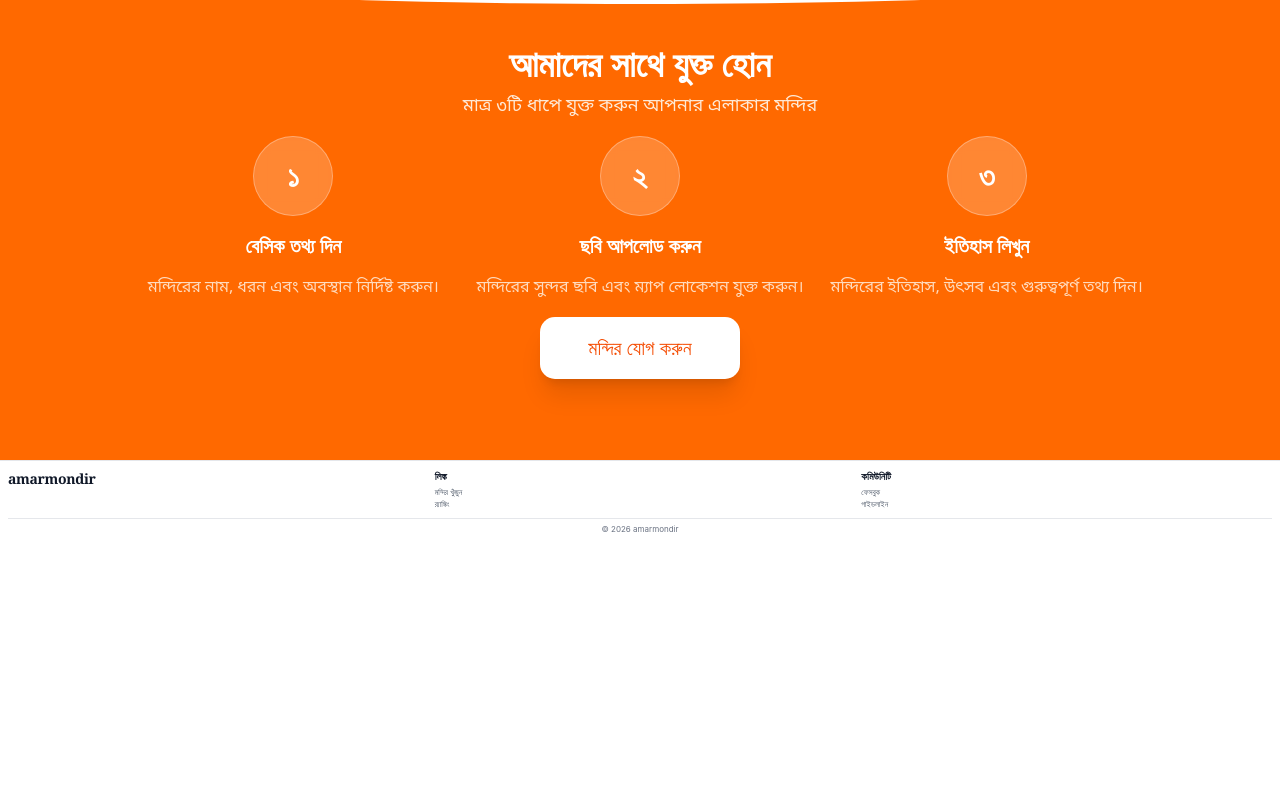
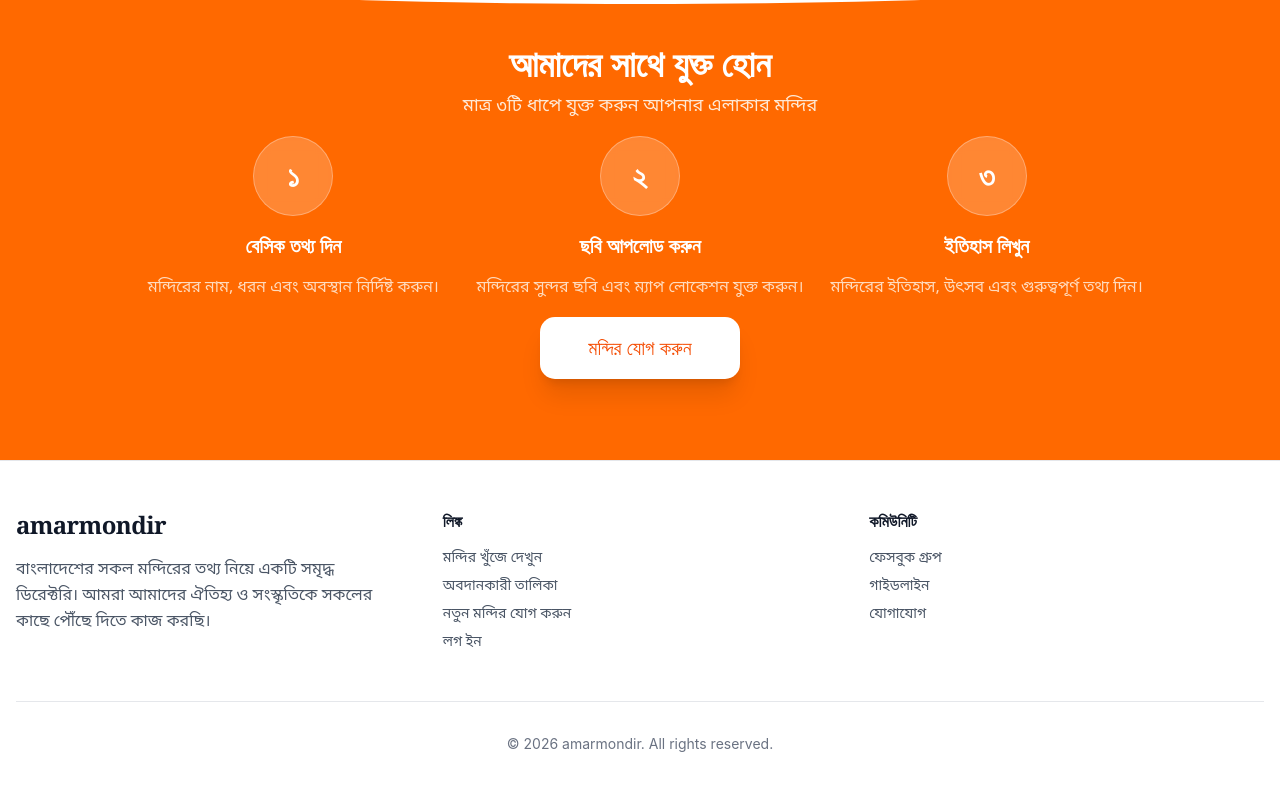
Before and after one commit to upperlower4/amarmondir, a Next.js app: page / in a window 1280 px wide. Shown: the part 1731-2517 px from the top of the page. Before the commit the page ends 2274 px from the top, so only its background shows below. Built offline with nearby package versions, Linux system fonts and the light colour scheme; no server answers; the database is empty.

Commit message:
feat: Improve UI spacing and text for better readability
Updates the footer and navigation components with increased padding, adjusted font sizes, and more descriptive text. This enhances the overall user experience by improving visual hierarchy and clarity.

```diff
--- a/src/components/Footer.tsx
+++ b/src/components/Footer.tsx
@@ -2,33 +2,39 @@ import Link from 'next/link';
 
 export function Footer() {
   return (
-    <footer className="border-t bg-white py-2">
-      <div className="container mx-auto px-2">
-        <div className="flex justify-between gap-2 md:gap-4">
-          <div className="hidden md:block flex-1">
-            <Link href="/" className="flex items-center gap-1">
-              <span className="text-sm font-bold tracking-tight text-gray-900 font-serif">
+    <footer className="border-t bg-white pt-12 pb-8">
+      <div className="container mx-auto px-4">
+        <div className="flex flex-col md:flex-row justify-between gap-8">
+          <div className="flex-1">
+            <Link href="/" className="flex items-center gap-2 mb-4">
+              <span className="text-2xl font-bold tracking-tight text-gray-900 font-serif">
                 amarmondir
               </span>
             </Link>
+            <p className="text-gray-600 max-w-sm bengali-text leading-relaxed">
+              বাংলাদেশের সকল মন্দিরের তথ্য নিয়ে একটি সমৃদ্ধ ডিরেক্টরি। আমরা আমাদের ঐতিহ্য ও সংস্কৃতিকে সকলের কাছে পৌঁছে দিতে কাজ করছি।
+            </p>
           </div>
-          <div className="hidden md:block flex-1">
-            <h3 className="font-bold text-[10px] mb-0.5">লিঙ্ক</h3>
-            <ul className="flex flex-col text-[8px] text-gray-600">
-              <li><Link href="/directory" className="hover:text-orange-600">মন্দির খুঁজুন</Link></li>
-              <li><Link href="/leaderboard" className="hover:text-orange-600">র‍্যাঙ্কিং</Link></li>
+          <div className="flex-1">
+            <h3 className="font-bold mb-4">লিঙ্ক</h3>
+            <ul className="space-y-2 text-sm text-gray-600 bengali-text">
+              <li><Link href="/directory" className="hover:text-orange-600">মন্দির খুঁজে দেখুন</Link></li>
+              <li><Link href="/leaderboard" className="hover:text-orange-600">অবদানকারী তালিকা</Link></li>
+              <li><Link href="/add-temple" className="hover:text-orange-600">নতুন মন্দির যোগ করুন</Link></li>
+              <li><Link href="/login" className="hover:text-orange-600">লগ ইন</Link></li>
             </ul>
           </div>
-          <div className="hidden md:block flex-1">
-            <h3 className="font-bold text-[10px] mb-0.5">কমিউনিটি</h3>
-            <ul className="flex flex-col text-[8px] text-gray-600">
-              <li><Link href="#" className="hover:text-orange-600">ফেসবুক</Link></li>
+          <div className="flex-1">
+            <h3 className="font-bold mb-4">কমিউনিটি</h3>
+            <ul className="space-y-2 text-sm text-gray-600 bengali-text">
+              <li><Link href="#" className="hover:text-orange-600">ফেসবুক গ্রুপ</Link></li>
               <li><Link href="#" className="hover:text-orange-600">গাইডলাইন</Link></li>
+              <li><Link href="#" className="hover:text-orange-600">যোগাযোগ</Link></li>
             </ul>
           </div>
         </div>
-        <div className="mt-2 pt-1 border-t text-center text-[8px] text-gray-500">
-          <p>© {new Date().getFullYear()} amarmondir</p>
+        <div className="mt-12 pt-8 border-t text-center text-sm text-gray-500">
+          <p>© {new Date().getFullYear()} amarmondir. All rights reserved.</p>
         </div>
       </div>
     </footer>
--- a/src/components/Navbar.tsx
+++ b/src/components/Navbar.tsx
@@ -58,10 +58,10 @@ export function Navbar() {
         <div className="flex items-center gap-2 sm:gap-3 shrink-0">
           {user ? (
             <>
-              <Button asChild size="sm" className="hidden sm:flex items-center gap-2 bg-orange-500 hover:bg-orange-600">
-                <Link href="/add-temple">
-                  <Plus className="h-4 w-4" />
-                  নতুন মন্দির
+              <Button asChild size="sm" className="hidden sm:flex items-center gap-1.5 px-3 bg-orange-500 hover:bg-orange-600 whitespace-nowrap">
+                <Link href="/add-temple" className="flex items-center gap-1.5">
+                  <Plus className="h-4 w-4 shrink-0" />
+                  <span>নতুন মন্দির</span>
                 </Link>
               </Button>
 
@@ -124,7 +124,7 @@ export function Navbar() {
               {/* Mobile Profile Drawer */}
               <div className="md:hidden">
                 <Sheet>
-                  <SheetTrigger className={cn(buttonVariants({ variant: 'ghost' }), "relative h-10 w-10 rounded-full p-0")}>
+                  <SheetTrigger className={cn(buttonVariants({ variant: 'ghost' }), "relative h-10 w-10 rounded-full p-0 flex items-center justify-center")}>
                     <Avatar className="h-10 w-10">
                       <AvatarImage src={profile?.avatar_url || ''} />
                       <AvatarFallback className="bg-orange-100 text-orange-600">
--- a/src/components/ui/button.tsx
+++ b/src/components/ui/button.tsx
@@ -44,8 +44,9 @@ function Button({
   className,
   variant = "default",
   size = "default",
+  asChild,
   ...props
-}: Omit<ButtonPrimitive.Props, 'asChild'> & VariantProps<typeof buttonVariants>) {
+}: ButtonPrimitive.Props & VariantProps<typeof buttonVariants>) {
   return (
     <ButtonPrimitive
       data-slot="button"
```
